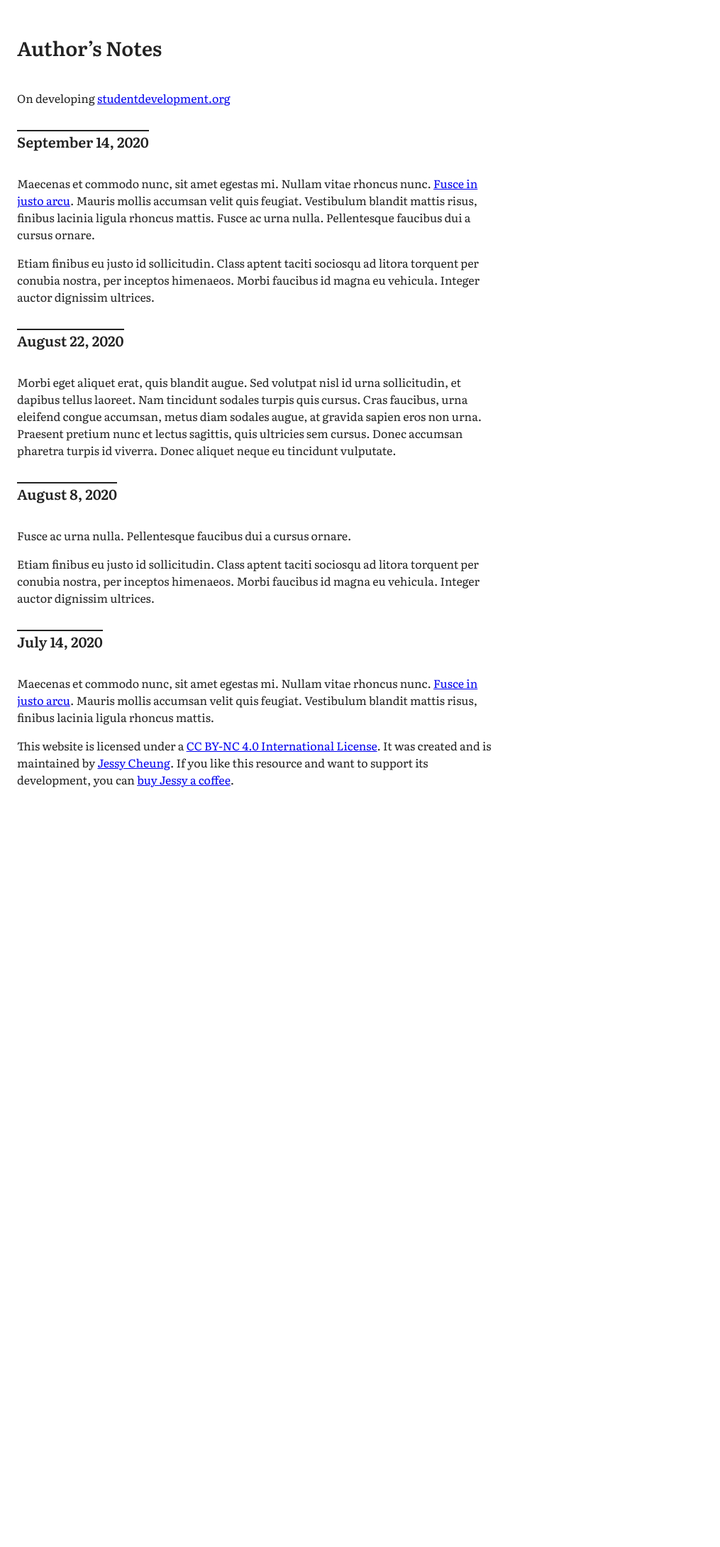
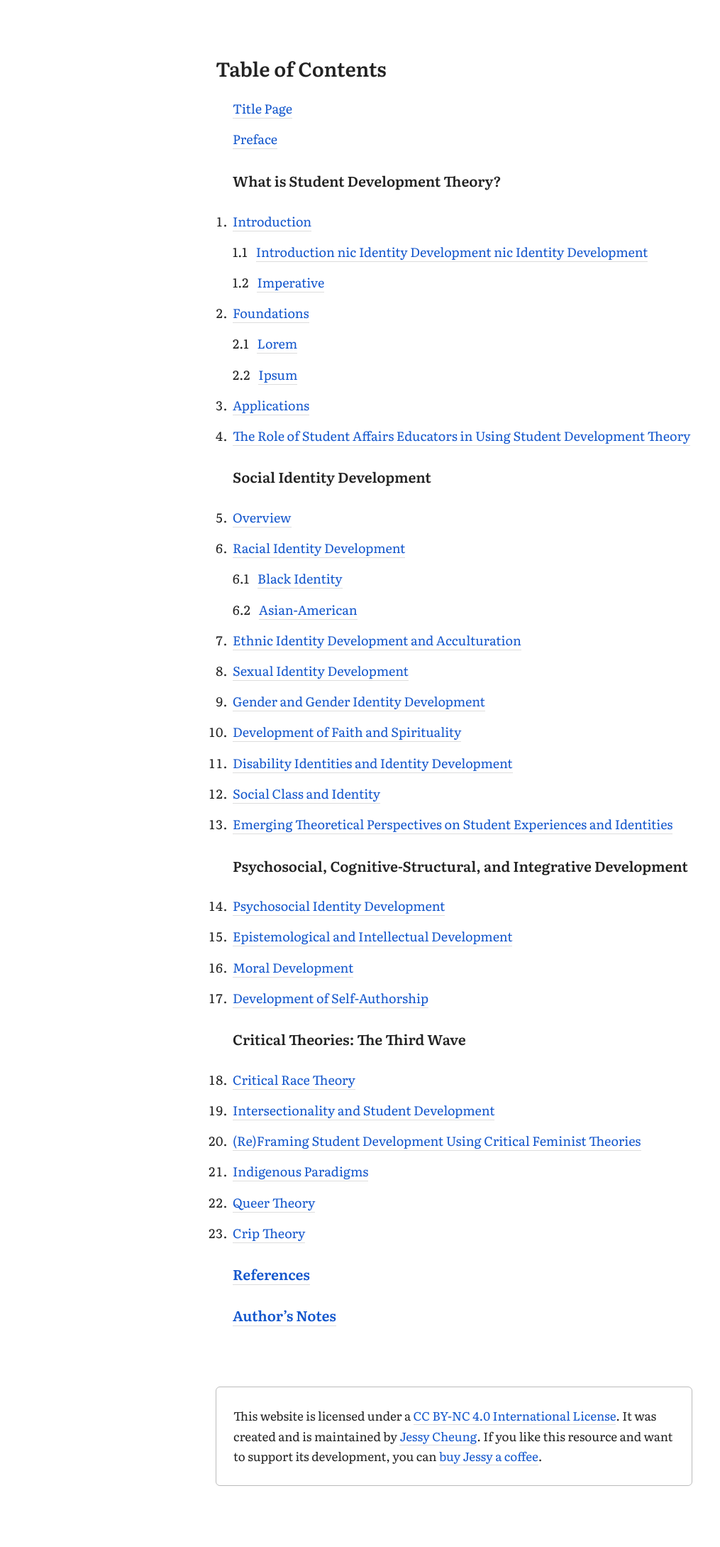
Before and after one commit to jl-c/jl-c.github.io, a Jekyll site: the page toc.html, which Jekyll copies as it is, in a window 1280 px wide. Shown: the whole page at 71% size, without its empty margins (0-1015 px from the left). Built offline with Jekyll 4.4.1, drawn with Linux system fonts in a browser that asks for light colours; before the commit the page ends 1134 px from its top, so only the background shows below that.

Commit message:
Update toc.html

```diff
--- a/toc.html
+++ b/toc.html
@@ -1,41 +1,81 @@
 <!DOCTYPE html>
 <html lang=en>
 <head>
-<title>Author’s Notes</title>
+<title>Table of Contents</title>
 <meta name=viewport content="width=device-width, initial-scale=1.0">
 <link href="https://fonts.googleapis.com/css2?family=Literata:wght@400;500;600;700&display=swap" rel=stylesheet>
 <style>
 body{color:#222;font-family:'Literata',serif;margin:1.5rem;max-width:42rem}
 h1{display:inline-block;font-size:1.75rem;font-weight:600;line-height:1.8rem;margin:1.8rem auto}
-h2{border-top:2px solid;display:inline-block;font-size:1.25rem;font-weight:600;line-height:1.8rem;margin:calc(1.8rem}
-p{font-size:1.0625rem;line-height:1.8rem;margin:0 0 1.8rem;max-width:39rem}
+h2{font-size:1.25rem;font-weight:600;line-height:1.8rem;margin:1.8rem 0}
+p{font-size:1.125rem;line-height:1.8rem;margin:0 0 .9rem;max-width:39rem}
 p.tag{font-size:1.2rem;line-height:1.8rem;margin-left:0}
 a:visited{color:#639}
 a{border-bottom:1px solid #ddd;color:#15c;text-decoration:none}
 a:hover{border-bottom:1px solid #15c;color:#15c}
 footer{border:1px solid #bbb;border-radius:6px;line-height:1.8rem;max-width:39rem;margin:5.4rem auto;padding:1.6rem 1.5rem}
-@media screen and (min-width:39rem) {
-p{margin-left:auto}
+ol{margin:0 0 1.8rem;padding:0 0 0 1.5rem}
+li{margin-left:-.25rem;padding-left:.25rem;font-size:1.125rem;line-height:1.8rem;margin-bottom:.9rem}
+span{margin-right:.75rem}
+@media screen and (min-width:42rem) {
+footer{margin:5.4rem auto}
+body{margin:1.5rem 1.5rem 0}
 }
 @media screen and (min-width:45rem) {
 body{margin:1.5rem auto 0}
+footer{font-size:1.0625rem}
+}
+@media screen and (min-width:48rem) {
+body{margin:1.5rem auto 0;padding:0 1.5rem}
 h1{margin-top:3.6rem}
-p{font-size:1.125rem}
-footer{font-size:1.0625rem}
 }
 </style>
 </head>
 <body>
-<div><h1>Author’s Notes</h1>
-<p class=tag>On developing <a href=#>studentdevelopment.org</a></p>
-<h2>September 14, 2020</h2>
-<p>Maecenas et commodo nunc, sit amet egestas mi. Nullam vitae rhoncus nunc. <a href=https://www.youtube.com/watch?v=WVErYPCmmeA>Fusce in justo arcu</a>. Mauris mollis accumsan velit quis feugiat. Vestibulum blandit mattis risus, finibus lacinia ligula rhoncus mattis. Fusce ac urna nulla. Pellentesque faucibus dui a cursus ornare.</p><p>Etiam finibus eu justo id sollicitudin. Class aptent taciti sociosqu ad litora torquent per conubia nostra, per inceptos himenaeos. Morbi faucibus id magna eu vehicula. Integer auctor dignissim ultrices.</p>
-<h2>August 22, 2020</h2>
-<p>Morbi eget aliquet erat, quis blandit augue. Sed volutpat nisl id urna sollicitudin, et dapibus tellus laoreet. Nam tincidunt sodales turpis quis cursus. Cras faucibus, urna eleifend congue accumsan, metus diam sodales augue, at gravida sapien eros non urna. Praesent pretium nunc et lectus sagittis, quis ultricies sem cursus. Donec accumsan pharetra turpis id viverra. Donec aliquet neque eu tincidunt vulputate.</p>
-<h2>August 8, 2020</h2>
-<p>Fusce ac urna nulla. Pellentesque faucibus dui a cursus ornare.</p><p>Etiam finibus eu justo id sollicitudin. Class aptent taciti sociosqu ad litora torquent per conubia nostra, per inceptos himenaeos. Morbi faucibus id magna eu vehicula. Integer auctor dignissim ultrices.</p>
-<h2>July 14, 2020</h2>
-<p>Maecenas et commodo nunc, sit amet egestas mi. Nullam vitae rhoncus nunc. <a href=https://www.youtube.com/watch?v=WVErYPCmmeA>Fusce in justo arcu</a>. Mauris mollis accumsan velit quis feugiat. Vestibulum blandit mattis risus, finibus lacinia ligula rhoncus mattis.</p></div>
+<h1>Table of Contents</h1>
+<ol>
+<li style=list-style:none><a href=/main>Title Page</a></li>
+<li style=list-style:none><a href=https://www.youtube.com/watch?v=kfIl70TPX28>Preface</a></li>
+</ol>
+<ol>
+<h2>What is Student Development Theory?</h2>
+<li><a href=#>Introduction</a></li>
+<p><span>1.1</span><a href=#>Introduction nic Identity Development nic Identity Development </a></p>
+<p><span>1.2</span><a href=#>Imperative</a></p>
+<li><a href=#>Foundations</a></li>
+<p><span>2.1</span><a href=#>Lorem</a></p>
+<p><span>2.2</span><a href=#>Ipsum</a></p>
+<li><a href=https://www.youtube.com/watch?v=kfIl70TPX28>Applications</a></li>
+<li><a href=#>The Role of Student Affairs Educators in Using Student Development Theory</a></li>
+<h2>Social Identity Development</h2>
+<li><a href=#>Overview</a></li>
+<li><a href=#>Racial Identity Development</a></li>
+<p><span>6.1</span><a href=#>Black Identity</a></p>
+<p><span>6.2</span><a href=#>Asian-American</a></p>
+<li><a href=#>Ethnic Identity Development and Acculturation</a></li>
+<li><a href=#>Sexual Identity Development</a></li>
+<li><a href=#>Gender and Gender Identity Development</a></li>
+<li><a href=#>Development of Faith and Spirituality</a></li>
+<li><a href=#>Disability Identities and Identity Development</a></li>
+<li><a href=#>Social Class and Identity</a></li>
+<li><a href=#>Emerging Theoretical Perspectives on Student Experiences and Identities</a></li>
+<h2>Psychosocial, Cognitive-Structural, and Integrative Development</h2>
+<li><a href=#>Psychosocial Identity Development</a></li>
+<li><a href=#>Epistemological and Intellectual Development</a></li>
+<li><a href=#>Moral Development</a></li>
+<li><a href=#>Development of Self-Authorship</a></li>
+<h2>Critical Theories: The Third Wave</h2>
+<li><a href=#>Critical Race Theory</a></li>
+<li><a href=#>Intersectionality and Student Development</a></li>
+<li><a href=#>(Re)Framing Student Development Using Critical Feminist Theories</a></li>
+<li><a href=#>Indigenous Paradigms</a></li>
+<li><a href=#>Queer Theory</a></li>
+<li><a href=#>Crip Theory</a></li>
+<h2><a href=#>References</a></h2>
+<h2><a href=#>Author’s Notes</a></h2>
+</ol>
+</ol>
+</nav>
 <footer>This website is licensed under a <a class=footer href=#>CC BY-NC 4.0 International License</a>. It was created and is maintained by <a class=footer href=#>Jessy Cheung</a>. If you like this resource and want to support its development, you can <a class=footer href=#>buy Jessy a coffee</a>.</footer>
 </body>
 </html>
```
